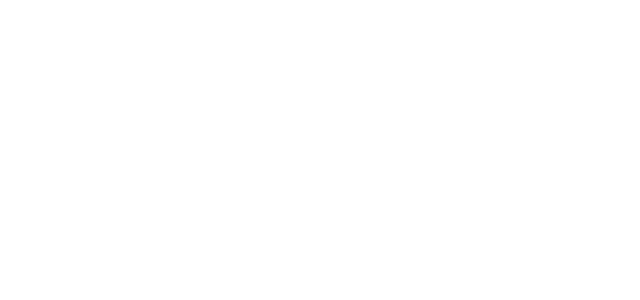
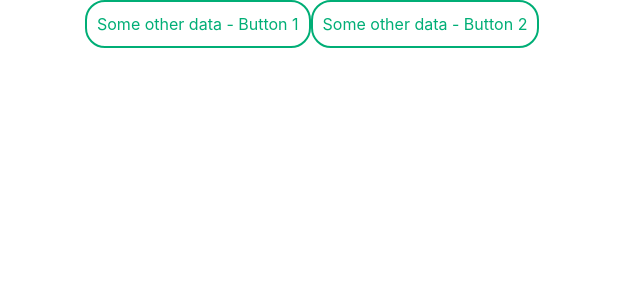
Before and after one commit to ZeanQin/vuejs-examples, a Nuxt app: page /slots-and-scoped-slots in a window 1280 px wide. Before the commit this address had no page. Shown: the top 300 px of the page, without its empty margins (0-640 px from the left). Built offline with nearby package versions, Linux system fonts and the light colour scheme.

Commit message:
Add simple slot example

```diff
--- /dev/null
+++ b/components/slots-and-scoped-slots/Button.vue
@@ -0,0 +1,32 @@
+<template>
+  <div class="btn">{{ name }} - <slot /></div>
+</template>
+
+<script lang="ts">
+import Vue from 'vue'
+export default Vue.extend({
+  props: {
+    name: {
+      type: String,
+      default: '',
+    },
+  },
+})
+</script>
+
+<style lang="scss" scoped>
+$primary-color: #00ae76;
+
+.btn {
+  border: 2px solid $primary-color;
+  padding: 10px;
+  font-size: 16px;
+  border-radius: 20px;
+  color: $primary-color;
+
+  &:hover {
+    background-color: $primary-color;
+    color: white;
+  }
+}
+</style>
--- /dev/null
+++ b/pages/slots-and-scoped-slots.vue
@@ -0,0 +1,16 @@
+<template>
+  <b-container>
+    <my-button name="Some other data">Button 1</my-button>
+    <my-button name="Some other data">Button 2</my-button>
+  </b-container>
+</template>
+
+<script lang="ts">
+import Vue from 'vue'
+import Button from '~/components/slots-and-scoped-slots/Button.vue'
+export default Vue.extend({
+  components: {
+    'my-button': Button,
+  },
+})
+</script>
```
